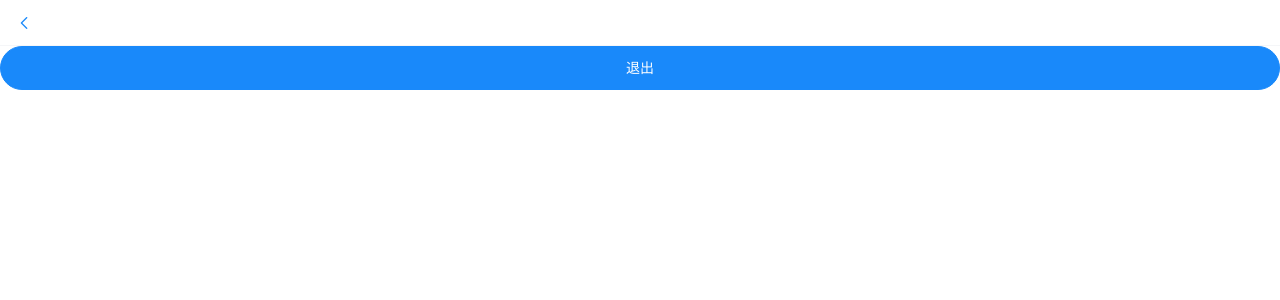
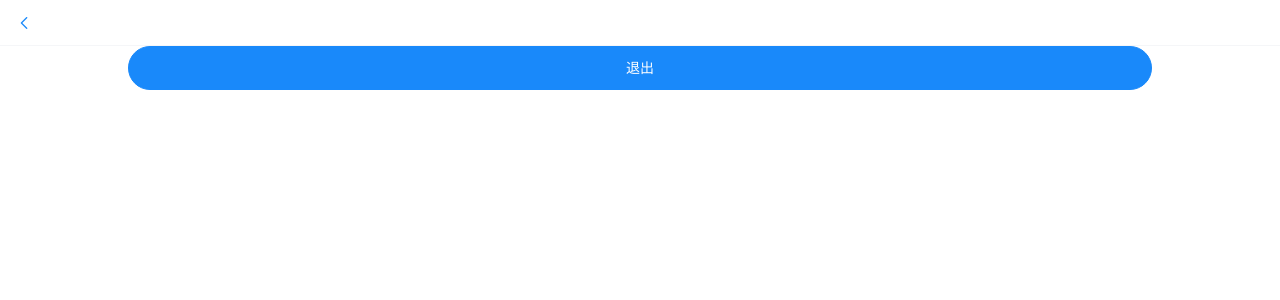
Before and after one commit to yizhenLiu19901101/pda-mobile, a Vue app: page /logout in a window 1280 px wide. Shown: the top 300 px of the page. Built offline with nearby package versions, Linux system fonts and the light colour scheme; what v-charts, vue-light-timeline would draw is missing.

Commit message:
样式修改

```diff
--- a/package.json
+++ b/package.json
@@ -24,6 +24,8 @@
     "vue-echarts": "^4.1.0",
     "vue-light-timeline": "^1.0.3",
     "vue-router": "^3.0.1",
+    "vue-scroll-lock": "0.0.6",
+    "vuescroll": "^4.14.4",
     "vuex": "^3.1.2"
   },
   "devDependencies": {
--- a/src/components/Record.vue
+++ b/src/components/Record.vue
@@ -20,6 +20,7 @@
 import axios from 'axios'
 import VePie from 'v-charts/lib/pie'
 import MyTimeLine from '../components/MyTimeLine'
+
 export default {
   // 名称
   name: 'Record',
--- a/src/main.js
+++ b/src/main.js
@@ -12,7 +12,6 @@ import VCharts from 'v-charts'
 import vant from 'vant'
 import 'vant/lib/index.css'
 import '@vant/touch-emulator'
-
 // 引入全局变量文件,挂载到Vue实例上面
 Vue.use(vant)
 Vue.use(VCharts)
--- a/src/style/home.css
+++ b/src/style/home.css
@@ -6,7 +6,6 @@ body {
 .tabBar {
   cursor: pointer;
   width:100%;
-  height:10%
 }
 
 .van-tabbar-item__icon img {
--- a/src/style/logout.css
+++ b/src/style/logout.css
@@ -18,9 +18,8 @@
   white-space: nowrap;
 }
 
-.mint-button--normal {
-  display: inline-block;
-  width: 90%;
-  margin-left:5%;
-  margin-bottom:5%;
+.van-button--block {
+  display: block;
+  width: 80%;
+  margin: 0 auto;
 }
```
Also changed, not shown: 1 other file (tests, documents, lock files or other folders).
